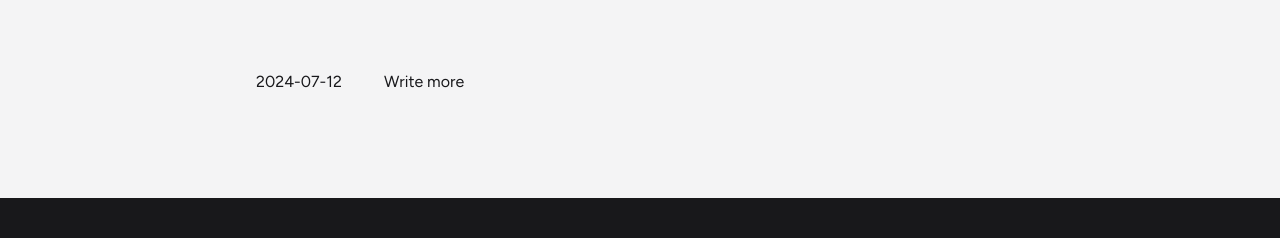
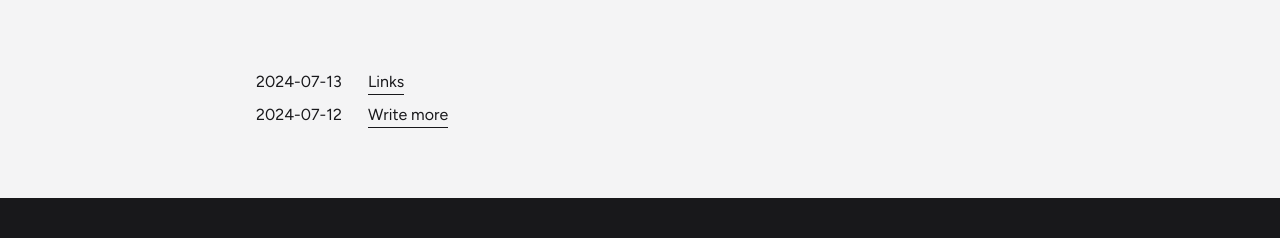
Before and after one commit to Haugen/personal-website, an Astro site: page /notes in a window 1280 px wide. Shown: the part 238-476 px from the top of the page. Built offline with nearby package versions, Linux system fonts and the light colour scheme; Astro itself is replaced by a stand-in of ours.

Commit message:
add notes

```diff
--- /dev/null
+++ b/src/content/notes/links.md
@@ -0,0 +1,12 @@
+---
+title: "Links"
+publishedDate: 2024-07-13
+tags: ["Notes"]
+draft: false
+---
+
+A collection of links I might forget if I don't keep them around.
+
+## Golang
+
+- https://threedots.tech/
--- a/src/pages/notes.astro
+++ b/src/pages/notes.astro
@@ -13,15 +13,15 @@ const allNotes = await getCollection("notes", ({ data }) =>
 <BaseLayout title="Posts">
   <div>
     <PageTitle>Notes</PageTitle>
-    <div class="max-w-3xl mx-auto">
+    <div class="max-w-3xl mx-auto flex flex-col gap-2">
       {
         allNotes.map((note) => {
           return (
-            <div class="flex mb-1">
-              <span class="w-32">
+            <div class="flex">
+              <span class="w-28">
                 {note.data.publishedDate.toLocaleDateString("sv-SE")}
               </span>
-              <a class="border-0 hover:border-0" href={`/notes/${note.slug}`}>
+              <a class="hover:border-b" href={`/notes/${note.slug}`}>
                 {note.data.title}
               </a>
             </div>
```
